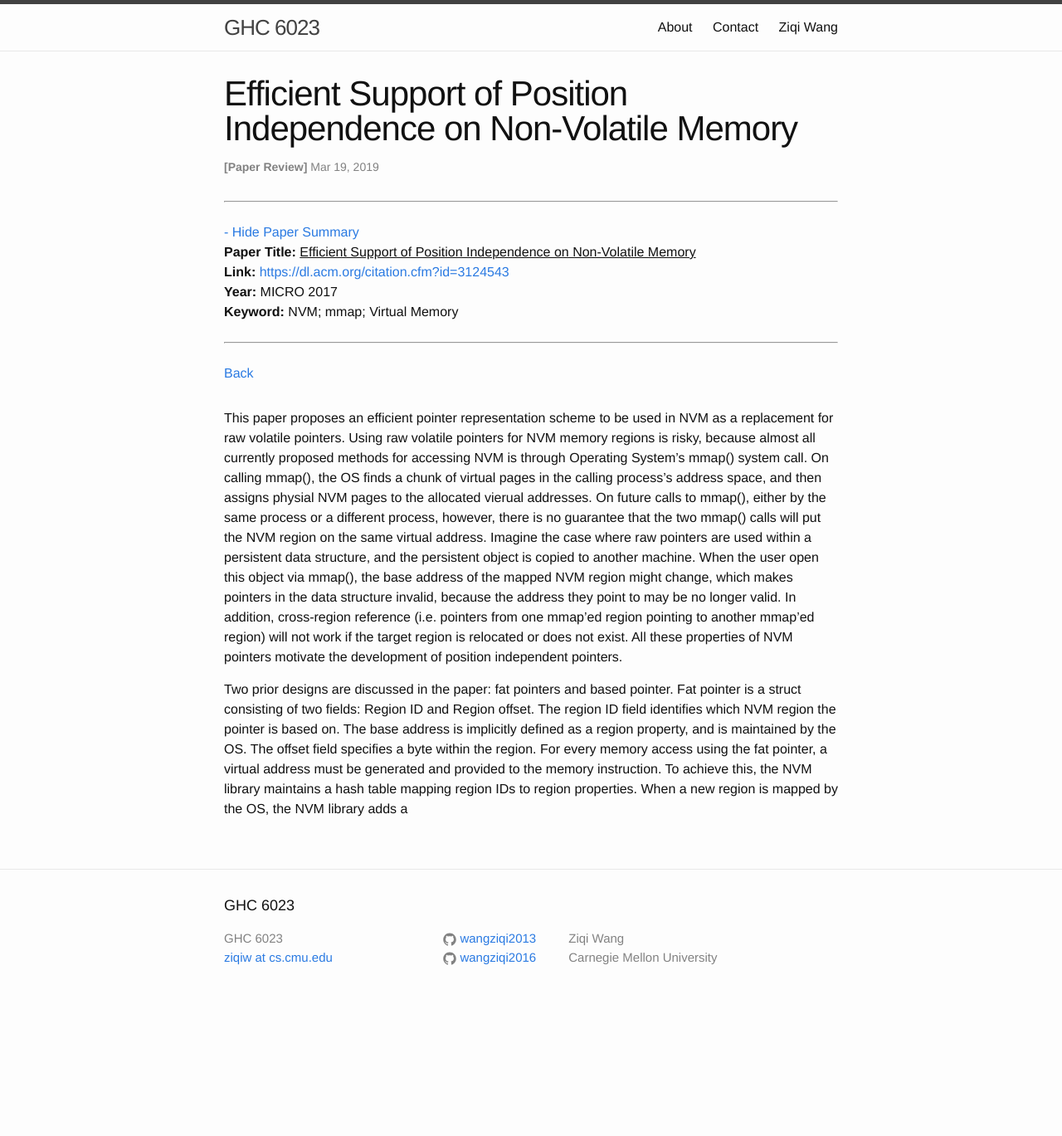
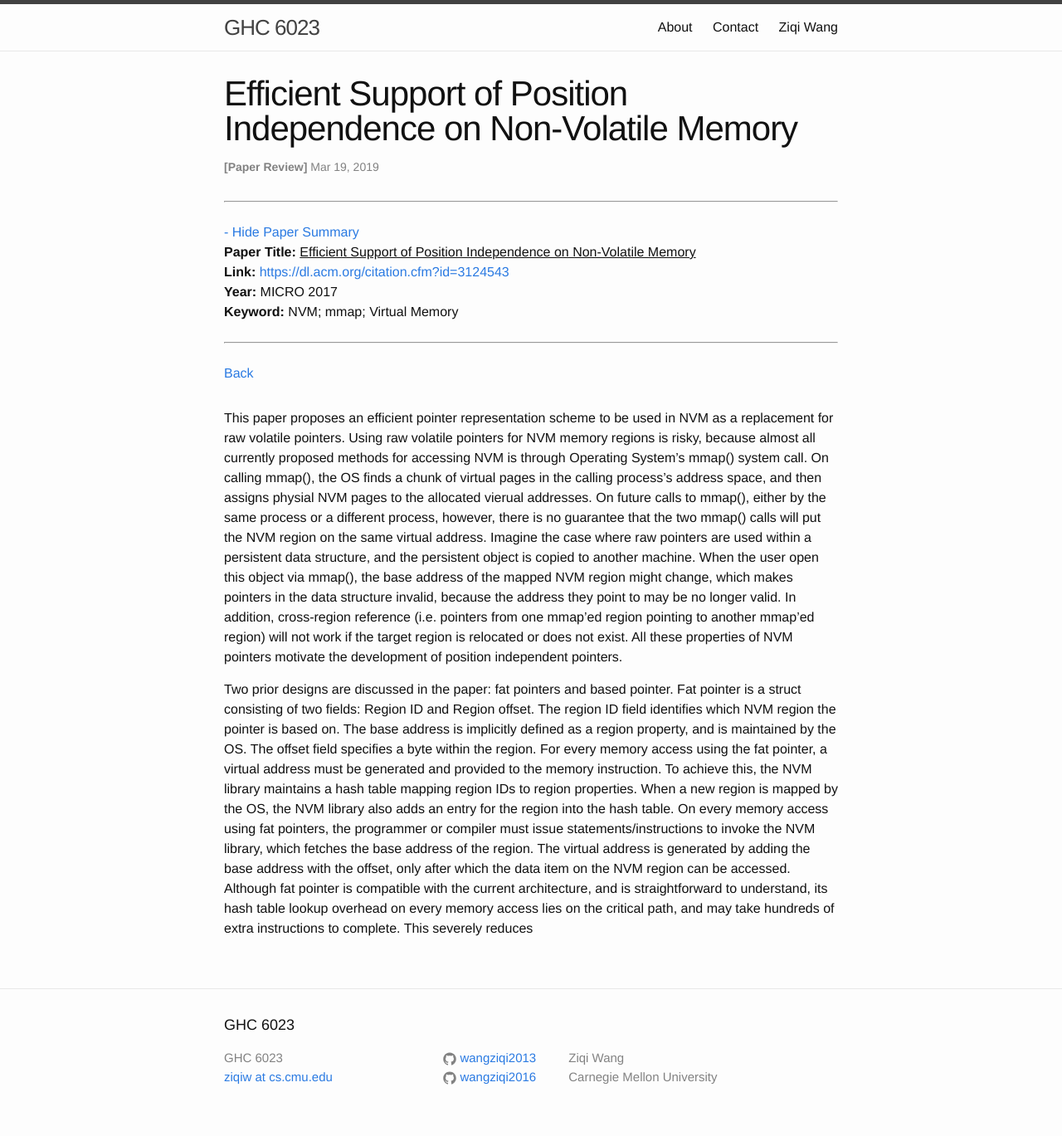
Before and after one commit to wangziqi2013/wangziqi2013.github.io, a Jekyll site: the page built from _posts/2019-03-18-efficient-support-of-pos-indep-on-nvm.markdown, in a window 1280 px wide. Shown: the whole page at 83% size. Built offline with Jekyll 4.4.1, drawn with Linux system fonts in a browser that asks for light colours; before the commit the page ends 1225 px from its top, so only the background shows below that.

Commit message:
Finish FAT pointer

```diff
--- a/_posts/2019-03-18-efficient-support-of-pos-indep-on-nvm.markdown
+++ b/_posts/2019-03-18-efficient-support-of-pos-indep-on-nvm.markdown
@@ -29,4 +29,10 @@ Two prior designs are discussed in the paper: fat pointers and based pointer. Fa
 Region ID and Region offset. The region ID field identifies which NVM region the pointer is based on. The base address is
 implicitly defined as a region property, and is maintained by the OS. The offset field specifies a byte within the region.
 For every memory access using the fat pointer, a virtual address must be generated and provided to the memory instruction.
-To achieve this, the NVM library maintains a hash table mapping region IDs to region properties. When a new region is mapped by the OS, the NVM library adds a
+To achieve this, the NVM library maintains a hash table mapping region IDs to region properties. When a new region is mapped
+by the OS, the NVM library also adds an entry for the region into the hash table. On every memory access using fat pointers,
+the programmer or compiler must issue statements/instructions to invoke the NVM library, which fetches the base address of
+the region. The virtual address is generated by adding the base address with the offset, only after which the data item
+on the NVM region can be accessed. Although fat pointer is compatible with the current architecture, and is straightforward
+to understand, its hash table lookup overhead on every memory access lies on the critical path, and may take hundreds of
+extra instructions to complete. This severely reduces
```
